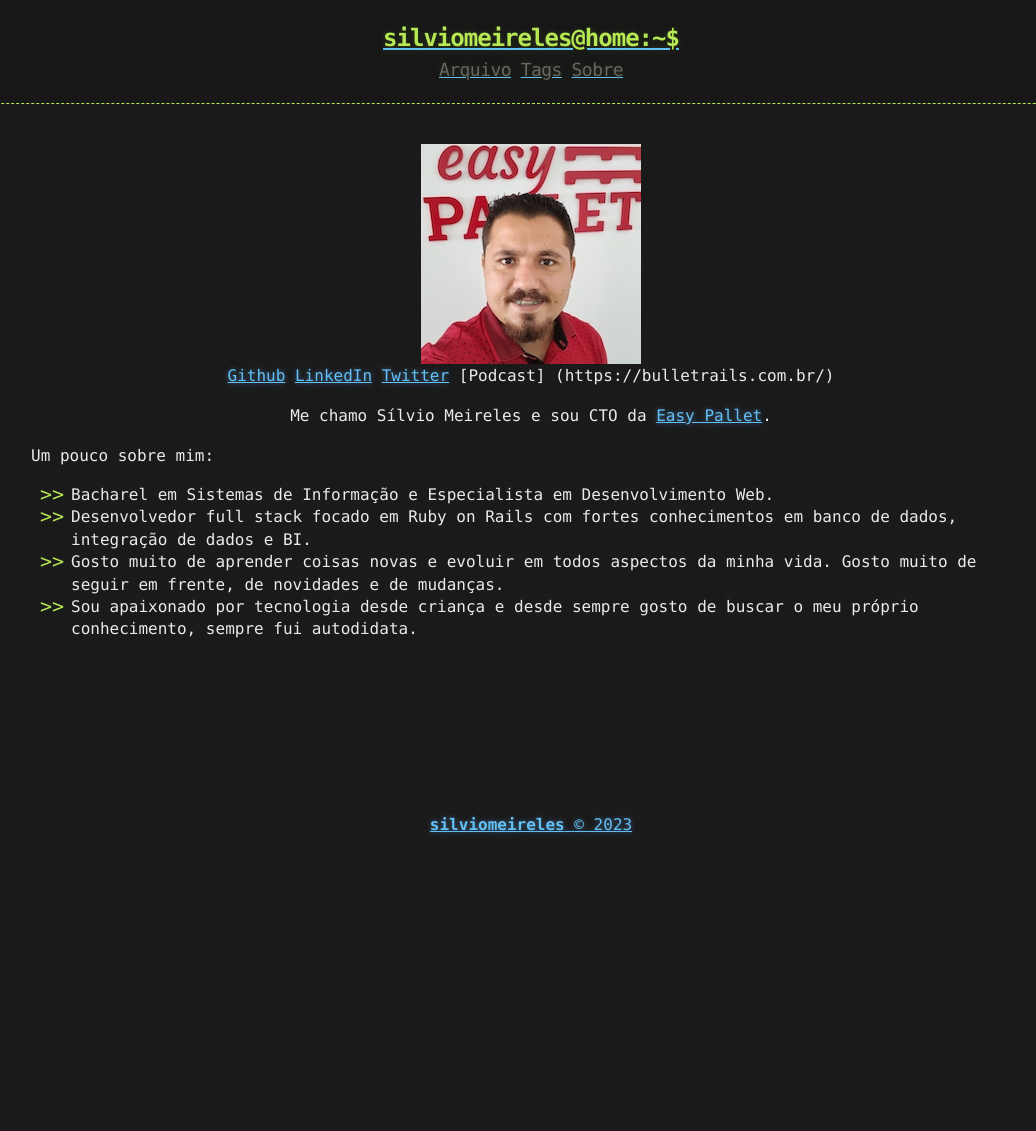
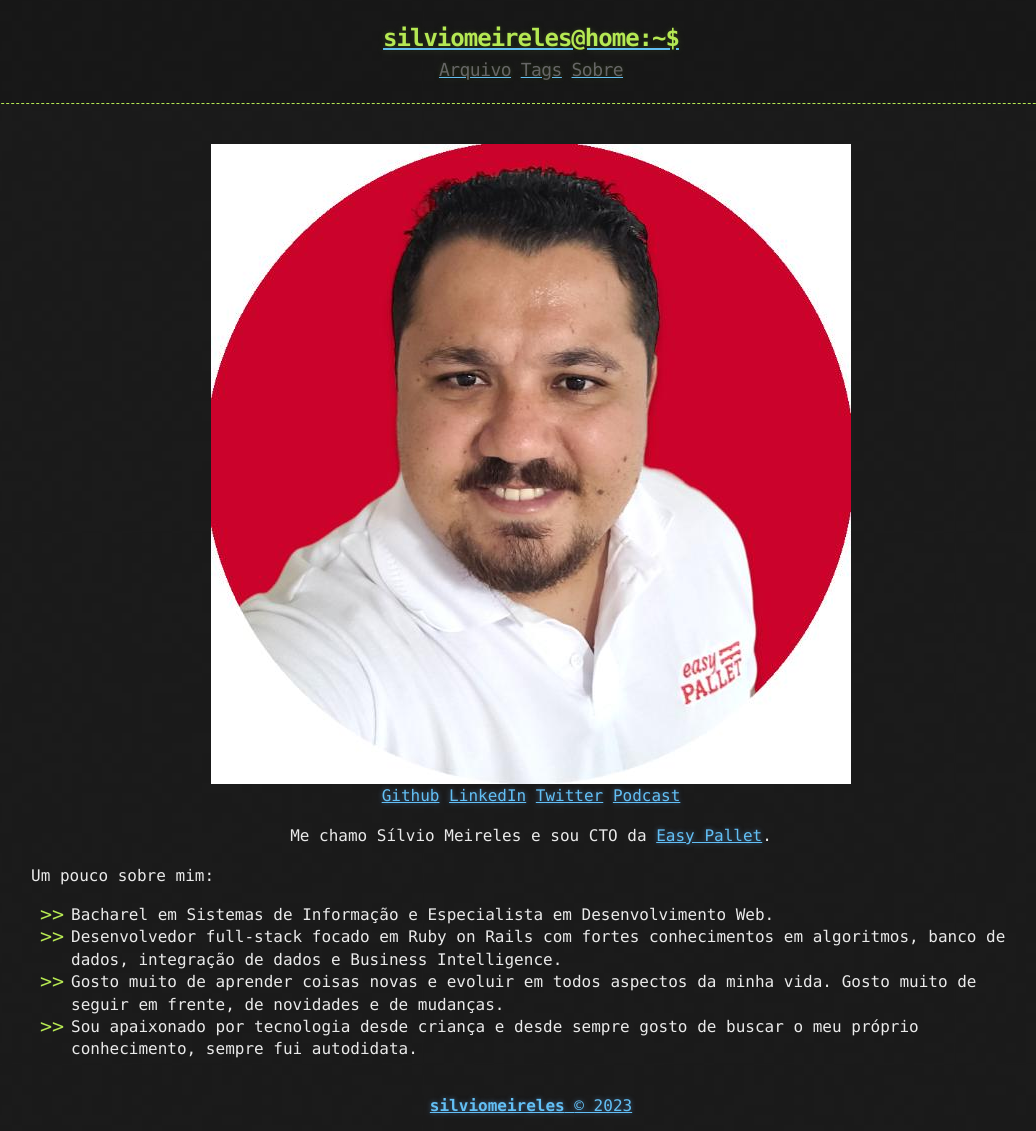
Before and after one commit to valdersonjr/valdersonjr.github.io, a Jekyll site: the page built from about.md, in a window 1280 px wide. Shown: the whole page, without its empty margins (109-1145 px from the left). Built offline with Jekyll 4.4.1, drawn with Linux system fonts in a browser that asks for light colours; before the commit the page ends 900 px from its top, so only the background shows below that.

Commit message:
Troca foto do perfil e melhora um pouco as informações.

```diff
--- a/about.md
+++ b/about.md
@@ -7,13 +7,13 @@ title: Sobre
 [Github](https://github.com/mastersilvio)
 [LinkedIn](https://www.linkedin.com/in/mastersilvio/)
 [Twitter](https://twitter.com/silviojmeireles)
-[Podcast] (https://bulletrails.com.br/)
+[Podcast](https://bulletrails.com.br/)
 {: style="text-align: center;"}
 
 Me chamo Sílvio Meireles e sou CTO da [Easy Pallet](http://www.easypallet.com.br).
 {: style="text-align: center;"}
 Um pouco sobre mim:
   - Bacharel em Sistemas de Informação e Especialista em Desenvolvimento Web.
-  - Desenvolvedor full stack focado em Ruby on Rails com fortes conhecimentos em banco de dados, integração de dados e BI.
+  - Desenvolvedor full-stack focado em Ruby on Rails com fortes conhecimentos em algoritmos, banco de dados, integração de dados e Business Intelligence.
   - Gosto muito de aprender coisas novas e evoluir em todos aspectos da minha vida. Gosto muito de seguir em frente, de novidades e de mudanças.
   - Sou apaixonado por tecnologia desde criança e desde sempre gosto de buscar o meu próprio conhecimento, sempre fui autodidata.
```
Also changed, not shown: assets/silviomeireles.jpg.
